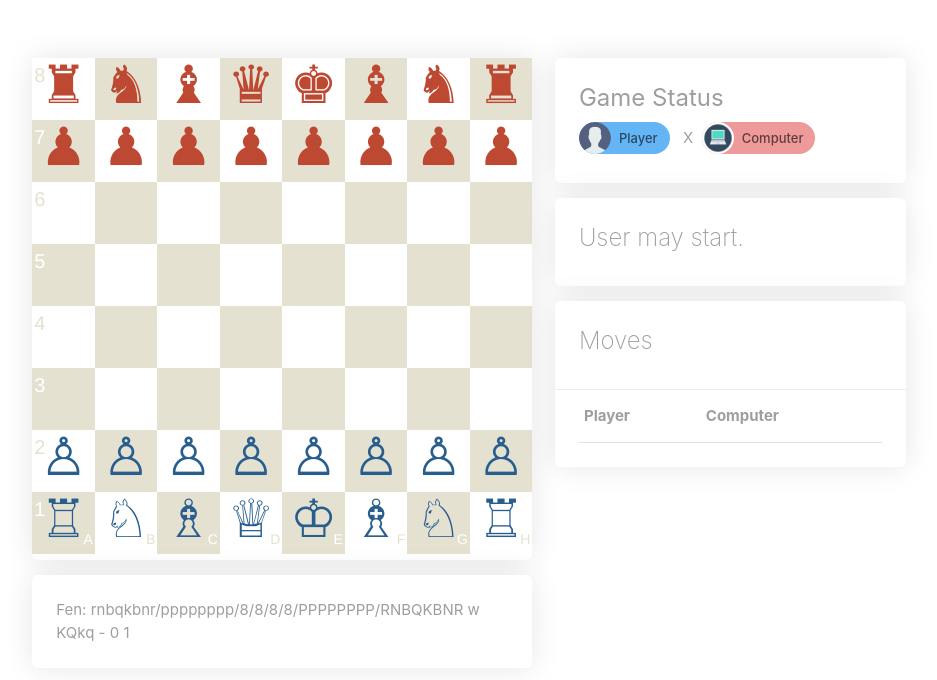
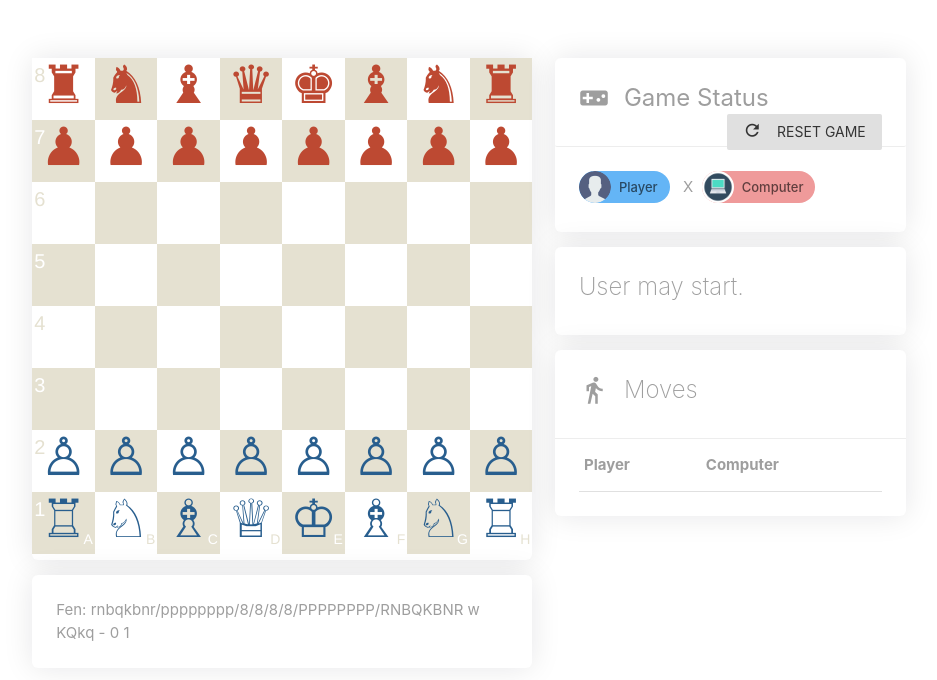
Before and after one commit to SandeepVattapparambil/chess-game, a React app: page / in a window 1280 px wide. Shown: the top 680 px of the page, without its empty margins (171-1108 px from the left). Built offline with nearby package versions, Linux system fonts and the light colour scheme.

Commit message:
icons & tooltips added

```diff
--- a/src/Components/ChessBoard/ChessBoard.jsx
+++ b/src/Components/ChessBoard/ChessBoard.jsx
@@ -121,7 +121,7 @@ class ChessBoard extends Component {
                 </div>
                 <div className="col s12 m5">
                     <div className="card game-status">
-                        <GameStatus />
+                        <GameStatus reset={this.resetGame}/>
                     </div>
                     <TurnStatus turn={this.state.status} />
                     <MovesList pgn={this.state.pgn} />
--- a/src/Components/ChessBoard/GameStatus/GameStatus.jsx
+++ b/src/Components/ChessBoard/GameStatus/GameStatus.jsx
@@ -1,9 +1,35 @@
-import React from 'react';
+import React, { useEffect } from 'react';
 
 function GameStatus(props) {
+    let resetGameButton = React.createRef();
+    let tooltipOptions = {};
+
+    useEffect(() => {
+        let element = resetGameButton.current;
+        window.M.Tooltip.init(element, tooltipOptions);
+    });
+
     return (
+        <>
+            <div className="card-content header grey-text">
+                <span className="card-title">
+                    <i className="small material-icons left">videogame_asset</i>
+                    Game Status
+                    <a
+                        className="grey lighten-2 waves-effect btn-flat right tooltipped"
+                        data-position="bottom"
+                        data-tooltip="Reset or start a new game"
+                        onClick={props.reset}
+                        ref={resetGameButton}
+                    >
+                        <i className="small material-icons left">
+                        refresh
+                        </i>
+                        Reset Game
+                    </a>
+                </span>
+            </div>
             <div className="card-content grey-text">
-            <span className="card-title">Game Status</span>
                 <div className="chip blue lighten-2">
                     Player
                     <img src="img/user.png" alt="player" />
@@ -14,6 +40,7 @@ function GameStatus(props) {
                     <img src="img/pc.png" alt="player" />
                 </div>
             </div>
+        </>
     );
 }
 
--- a/src/Components/ChessBoard/MovesList/MovesList.jsx
+++ b/src/Components/ChessBoard/MovesList/MovesList.jsx
@@ -5,8 +5,12 @@ import MoveRow from './MoveRow/MoveRow';
 function MovesList(props) {
     return (
         <div className="card game-score-board">
-             <div className="card-content grey-text">
-                <span className="card-title">Moves</span>
+            <div className="card-content grey-text">
+                <span className="card-title">
+                    {' '}
+                    <i className="small material-icons left">directions_walk</i>
+                    Moves
+                </span>
             </div>
             <div className="card-content table grey-text">
                 <table className="table">
--- a/src/Components/ChessBoard/style.css
+++ b/src/Components/ChessBoard/style.css
@@ -17,6 +17,10 @@
     font-weight: 400;
 }
 
+.card.game-status .card-content.header {
+    border-bottom: 1px solid #cccccc59;
+}
+
 .card.game-score-board .card-content .card-title {
     font-weight: 200;
 }
```
Lines whose indentation alone changed are shown as unchanged.
